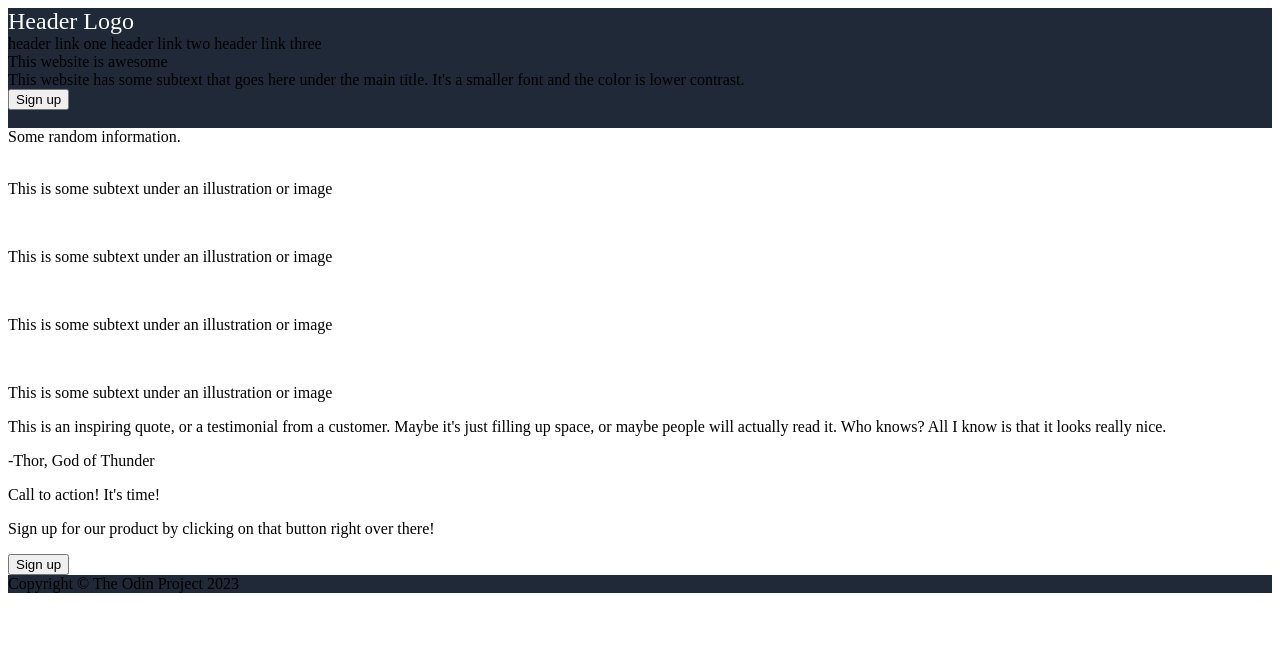
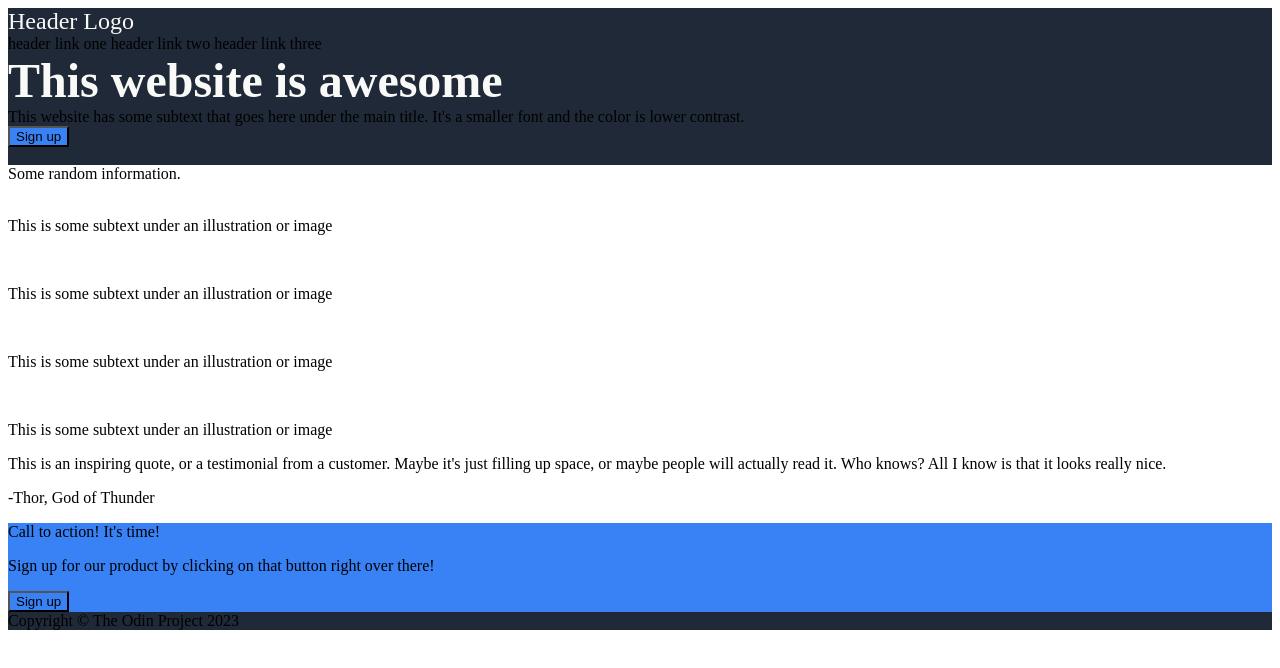
Before and after one commit to jamieolsen12/odin-landing-page, a plain HTML site: page index.html in a window 1280 px wide. Drawn offline with Linux system fonts and the light colour scheme.

Commit message:
change intro title font size, weight, color. Change button background color and cta section background color

```diff
--- a/styles.css
+++ b/styles.css
@@ -11,6 +11,20 @@
     background-color: #1f2937;
 }
 
+.intro-title {
+    font-size: 48px;
+    font-weight: 900;
+    color: #F9FAF8;
+}
+
+.cta {
+    background-color: #3882f6;
+}
+
+button {
+    background-color: #3882f6;
+}
+
 
 .footer {
     background-color: #1f2937;
```
